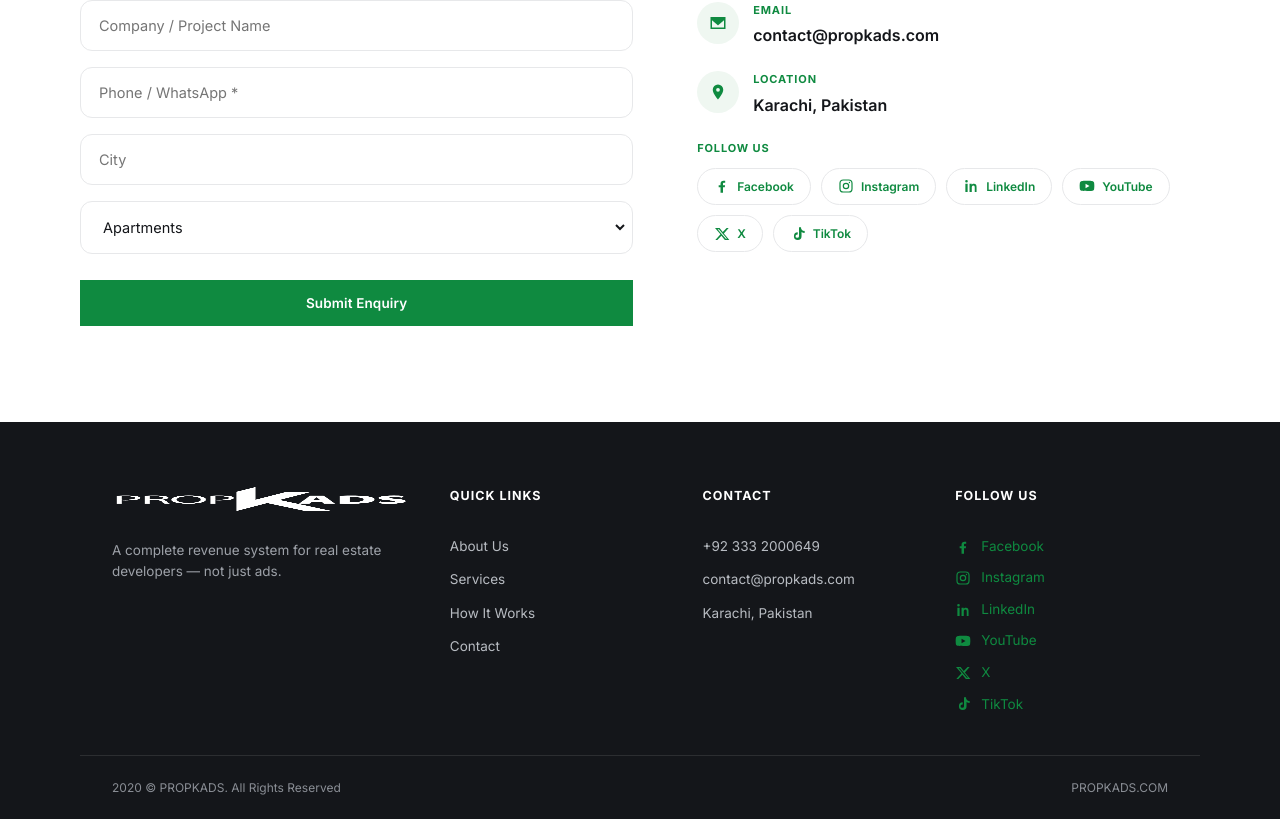
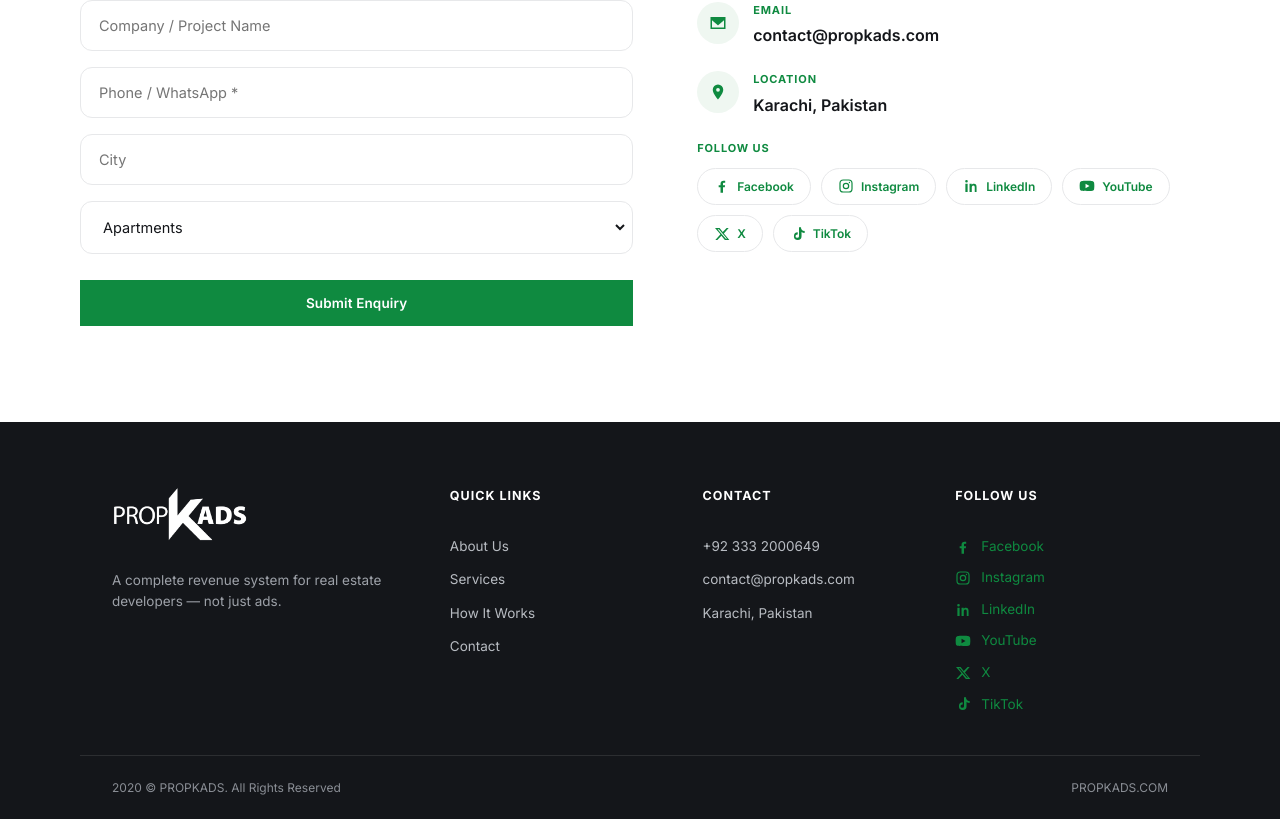
Before and after one commit to khurram7jc/propkads-website, a Next.js app: page / in a window 1280 px wide. Shown: the part 7603-8422 px from the top of the page. Built offline with nearby package versions, Linux system fonts and the light colour scheme; no server answers; the database is empty.

Commit message:
Fix footer logo stretching: add width:auto and match header logo size (56px)

```diff
--- a/app/globals.css
+++ b/app/globals.css
@@ -333,7 +333,7 @@ input, select, textarea{font-family:inherit;}
   max-width:1120px; margin:0 auto; padding:64px 32px 40px;
   display:grid; grid-template-columns:1.4fr 1fr 1fr 1fr; gap:40px;
 }
-.footer-v2-logo{height:26px; filter:brightness(0) invert(1); margin-bottom:16px;}
+.footer-v2-logo{height:56px; width:auto; align-self:flex-start; filter:brightness(0) invert(1); margin-bottom:16px; display:block;}
 .footer-v2-brand p{font-size:13.5px; color:#9DA1A8; line-height:1.6; max-width:280px;}
 .footer-v2-col h4{font-size:12.5px; text-transform:uppercase; letter-spacing:.08em; color:#fff; font-weight:700; margin-bottom:18px;}
 .footer-v2-col{display:flex; flex-direction:column; gap:12px;}
```
